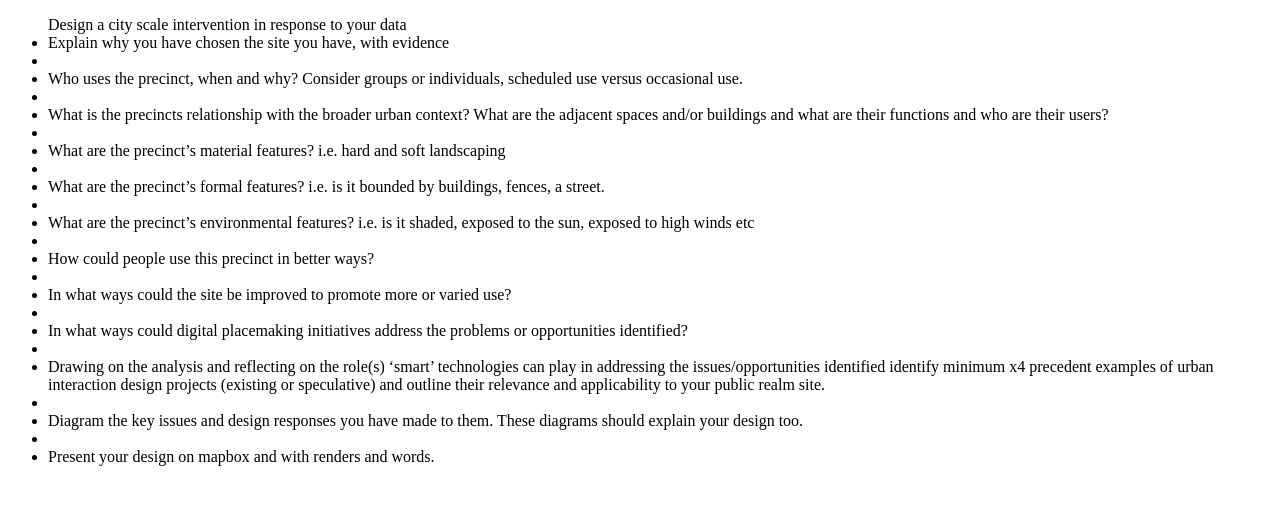
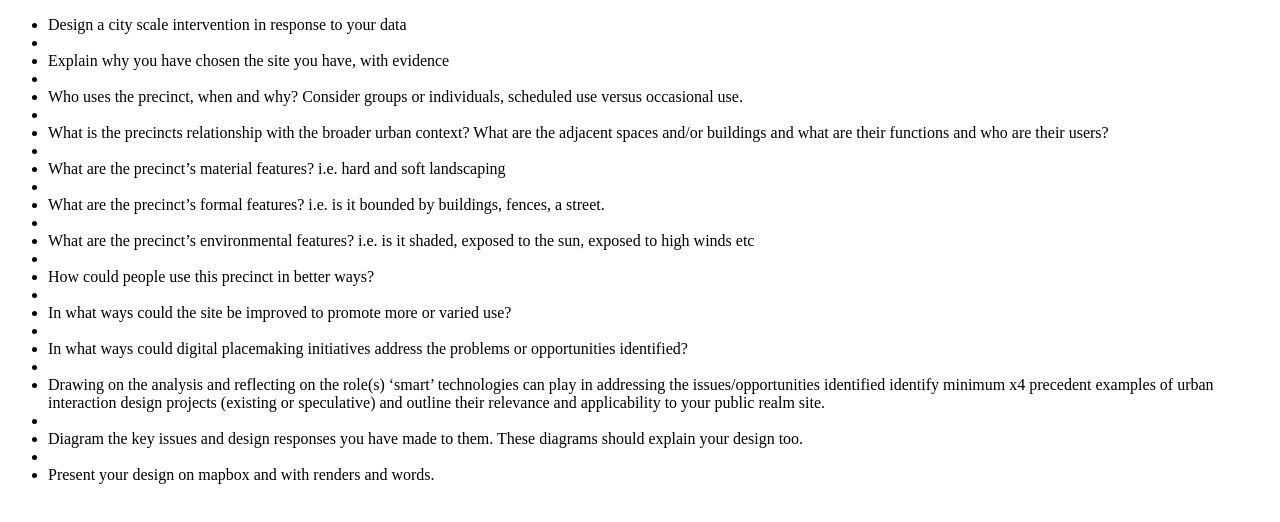
Before and after one commit to cavosa/code1230_Assignment_03, a plain HTML site: page Webpage/index.html in a window 1280 px wide. Drawn offline with Linux system fonts and the light colour scheme.

Commit message:
Update index.html

```diff
--- a/Webpage/index.html
+++ b/Webpage/index.html
@@ -4,8 +4,9 @@
 </head>
 
 <body>
-  <ul>Design a city scale intervention in response to your data
-<li> Explain why you have chosen the site you have, with evidence
+  <ul>
+<li>Design a city scale intervention in response to your data
+<li><li>Explain why you have chosen the site you have, with evidence
 <li><li>Who uses the precinct, when and why? Consider groups or individuals, scheduled use versus occasional use.
 <li><li>What is the precincts relationship with the broader urban context? What are the adjacent spaces and/or buildings and what are their functions and who are their users?
 <li><li>What are the precinct’s material features? i.e. hard and soft landscaping
```
